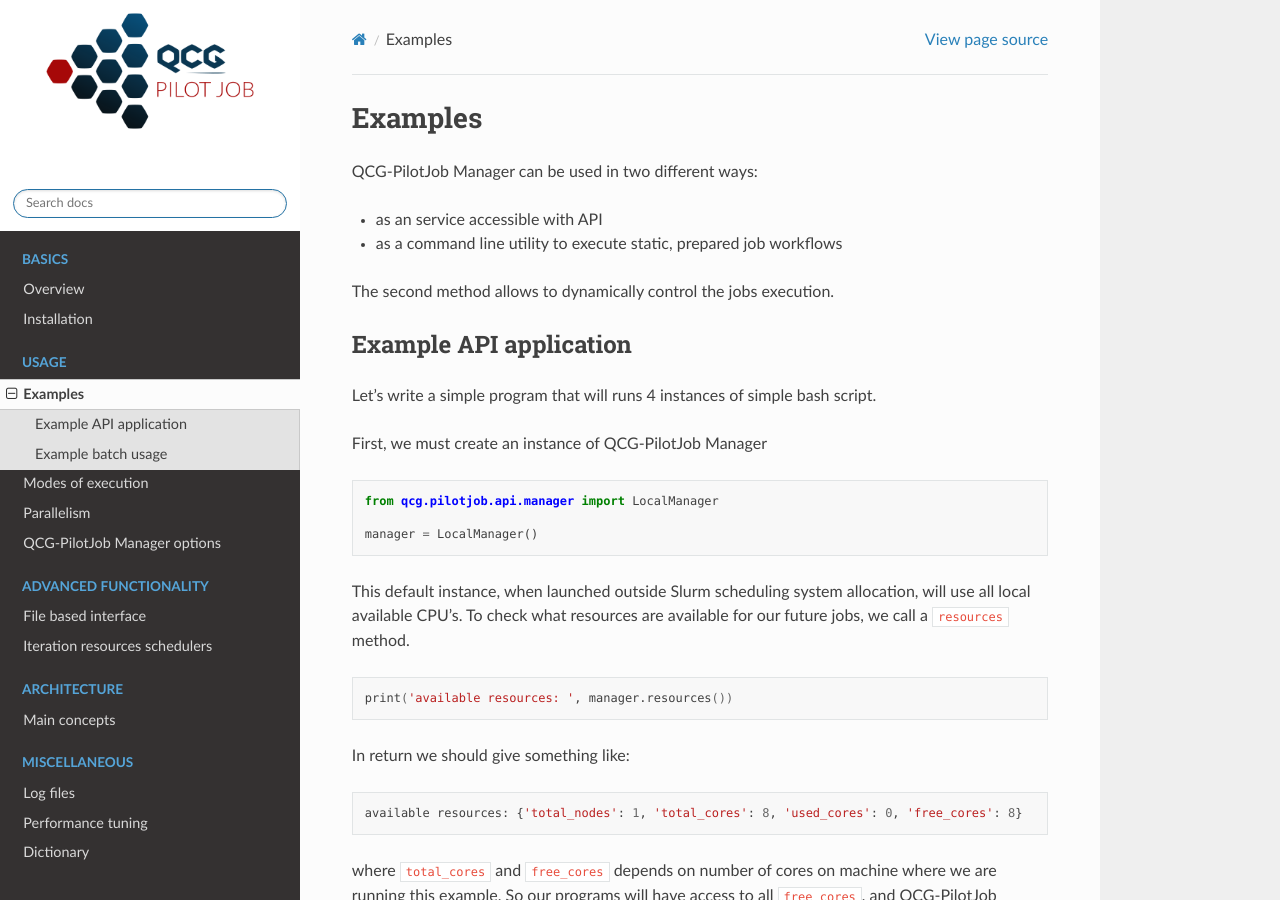
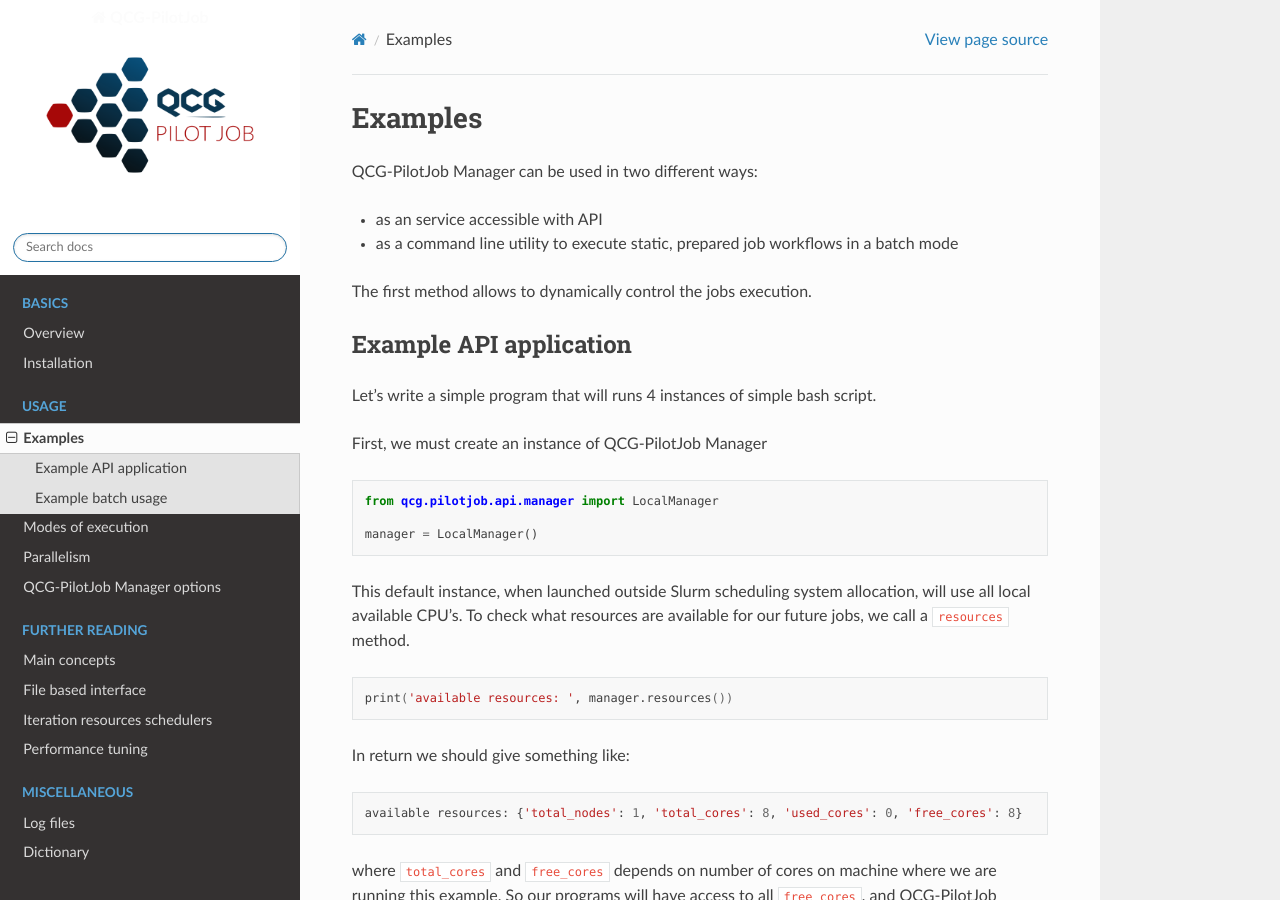
Before and after one commit to compat-project/QCG-PilotJob, a Sphinx documentation site: the page built from docs/examples.rst, in a window 1280 px wide and 900 px high. Built offline with Sphinx 7.4.7 and the Read the Docs theme 2.0.0, drawn with Linux system fonts in a browser that asks for light colours; pages that are not in the unit, such as notebooks, are missing from menus; the version number is read from the project's files by our own code; some of the changed text lies outside the part shown.

```diff
--- a/docs/examples.rst
+++ b/docs/examples.rst
@@ -4,9 +4,9 @@ Examples
 QCG-PilotJob Manager can be used in two different ways:
 
 - as an service accessible with API
-- as a command line utility to execute static, prepared job workflows
+- as a command line utility to execute static, prepared job workflows in a batch mode
 
-The second method allows to dynamically control the jobs execution.
+The first method allows to dynamically control the jobs execution.
 
 Example API application
 -----------------------
@@ -98,6 +98,9 @@ QCG-PilotJob Manager creates a directory `.qcgpjm-service-` where the following
 - ``jobs.report`` - the file containing information about all finished jobs, by default written in text format, but
   there is an option for JSON format which will be easier to parse.
 
+.. note::
+    The full documentation of the API methods and it's arguments is available in the API Docs section.
+
 Example batch usage
 -------------------
 
--- a/docs/options.rst
+++ b/docs/options.rst
@@ -11,7 +11,7 @@ or directly call the Python module:
 
     $ python -m qcg.pilotjob.service --help
 
-Those options can be passed to QCG-PilotJob Manager in file based interface as command line arguments,
+Those options can be passed to QCG-PilotJob Manager in batch mode as command line arguments,
 or as an argument ``server_args`` during instantiating the LocalManager class.
 
 The full list of currently supported options is presented below.
--- a/docs/overview.rst
+++ b/docs/overview.rst
@@ -22,10 +22,10 @@ listens to user's requests and executes commands like submit job, cancel
 job and report resources usage. In order to manage the resources and
 jobs the system takes into account both resources availability and
 mutual dependencies between jobs. Two interfaces are defined to
-communicate with the system: file-based and network-based. The former
+communicate with the system: file-based (batch mode) and API based. The former
 one is dedicated and more convenient for a static scenarios when a
 number of jobs is known in advance to the QCG-PilotJob Manager start.
-The network interface is more general and flexible as it allows to
+The API based interface is more general and flexible as it allows to
 dynamically send new requests and track execution of previously
 submitted jobs during the run-time.
 
```
Also changed, not shown: docs/index.rst (+3 -9 lines).
